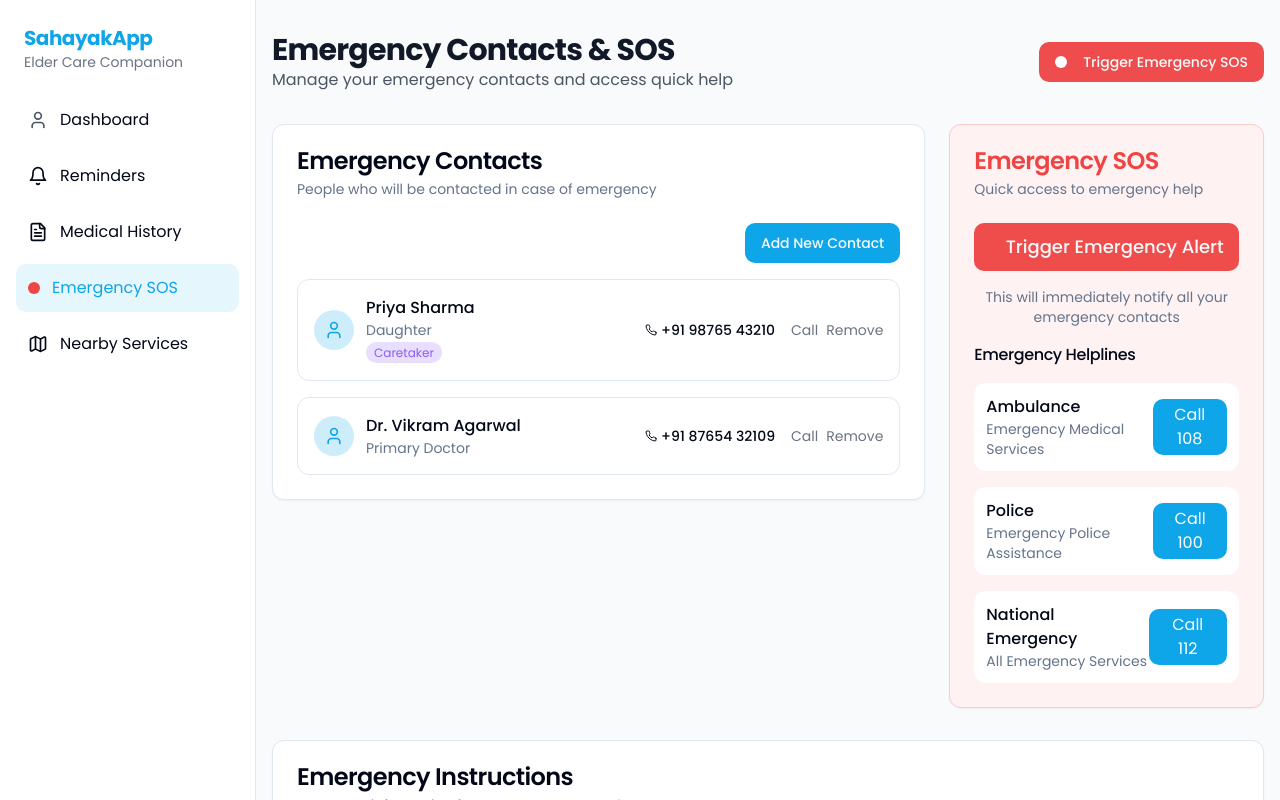
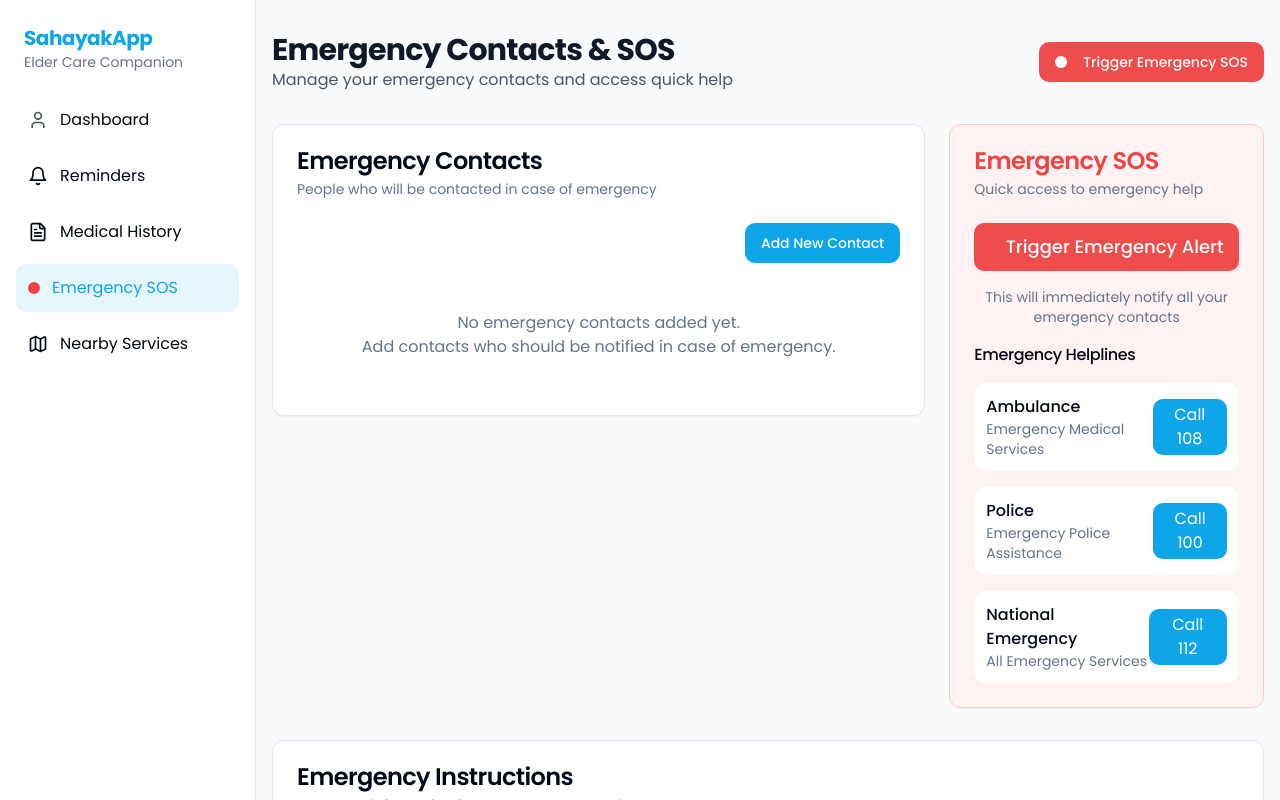
Before and after one commit to mayuri526/sahayak-sundar-sathi, a React (Vite) app: page /dashboard/emergency-sos in a window 1280 px wide. Shown: the top 800 px of the page. Built offline with nearby package versions, Linux system fonts and the light colour scheme.

Commit message:
Fix: Resolve npm ENOENT error and remove mock contacts
- Removed the mock emergency contacts from the EmergencySOS component.
- Addressed the npm ENOENT error, which likely indicates a problem with the project setup or file paths.

```diff
--- a/src/components/dashboard/EmergencySOS.tsx
+++ b/src/components/dashboard/EmergencySOS.tsx
@@ -1,4 +1,3 @@
-
 import React, { useState, useEffect } from 'react';
 import { Card, CardContent, CardDescription, CardHeader, CardTitle } from '@/components/ui/card';
 import { Button } from '@/components/ui/button';
@@ -26,24 +25,8 @@ const EmergencySOS = () => {
   });
 
   useEffect(() => {
-    // Mock data for demonstration
-    const mockContacts: EmergencyContact[] = [
-      {
-        id: '1',
-        name: 'Priya Sharma',
-        relationship: 'Daughter',
-        phone: '+91 98765 43210',
-        isCaretaker: true
-      },
-      {
-        id: '2',
-        name: 'Dr. Vikram Agarwal',
-        relationship: 'Primary Doctor',
-        phone: '+91 87654 32109'
-      }
-    ];
-
-    setContacts(mockContacts);
+    // Initialize with empty contacts instead of mock data
+    setContacts([]);
   }, []);
 
   const handleSubmit = (e: React.FormEvent) => {
```
